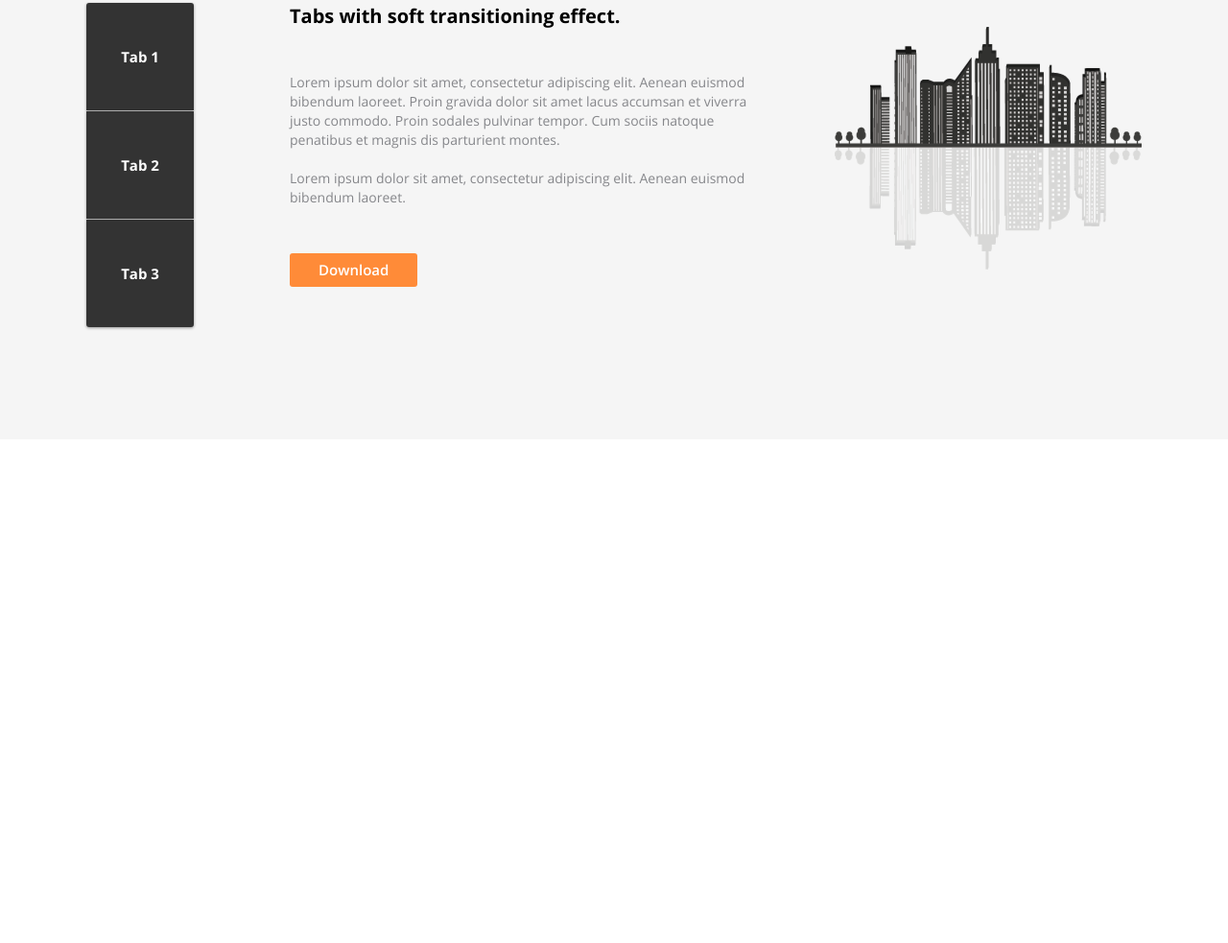
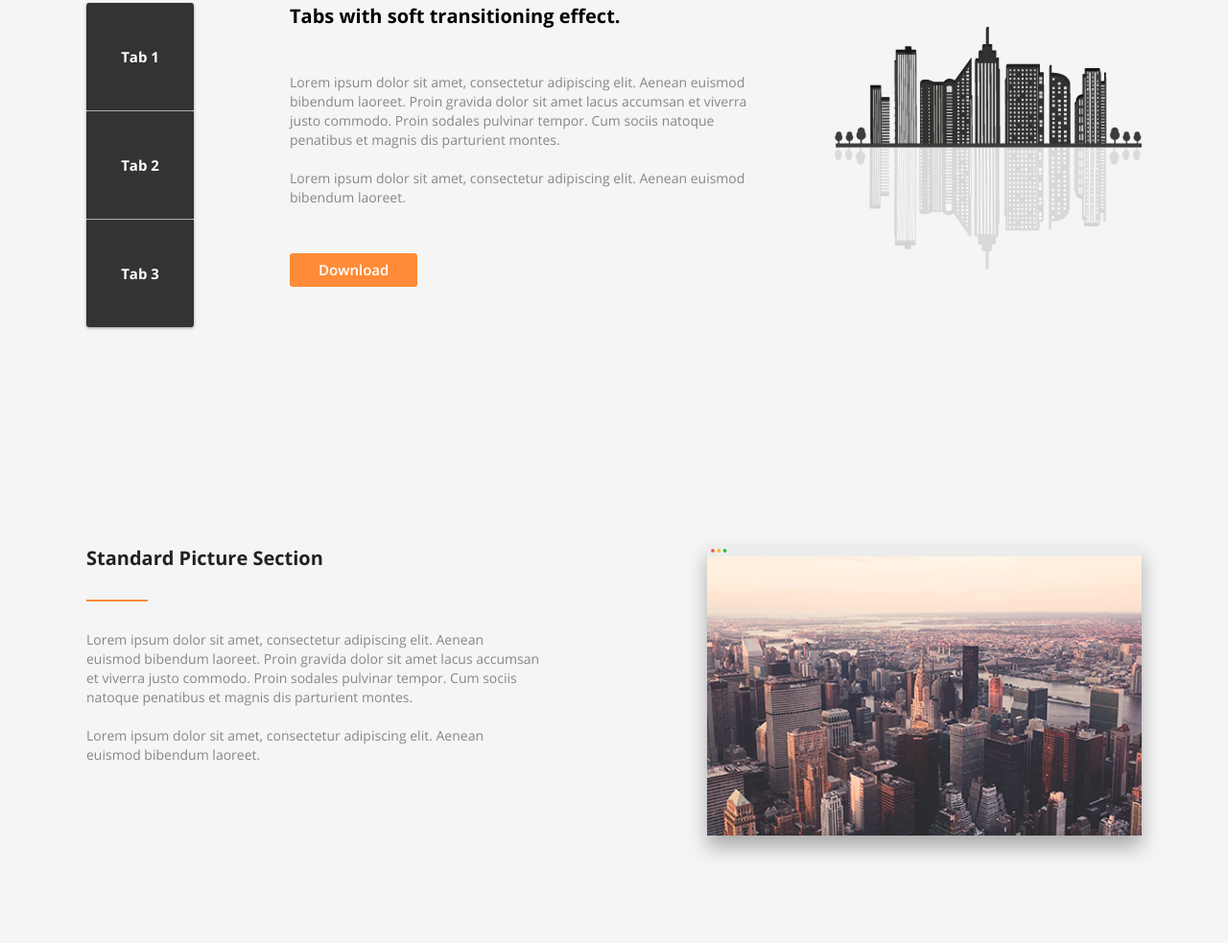
Before and after one commit to slobodansubotic/slobodan-axit-fe, a website: page index.html in a window 1280 px wide. Shown: the part 955-1938 px from the top of the page at 96% size. Before the commit the page ends 1413 px from the top, so only its background shows below. Drawn offline with Linux system fonts and the light colour scheme.

Commit message:
Standard picture section done.

```diff
--- a/index.html
+++ b/index.html
@@ -151,6 +151,28 @@
         </div>
       </div>
     </section>
+
+    <section class="c-standard-picture">
+      <div class="container">
+        <div class="c-standard-picture__text">
+          <h2>Standard Picture Section</h2>
+
+          <div class="u-divider u-divider--orange"></div>
+
+          <p>
+            Lorem ipsum dolor sit amet, consectetur adipiscing elit. Aenean euismod bibendum laoreet. Proin gravida dolor sit amet lacus accumsan et viverra justo commodo. Proin sodales pulvinar tempor. Cum sociis natoque penatibus et magnis dis parturient montes.
+          </p>
+
+          <p>
+            Lorem ipsum dolor sit amet, consectetur adipiscing elit. Aenean euismod bibendum laoreet.
+          </p>
+        </div>
+
+        <div class="c-standard-picture__image">
+          <img src="assets/images/panorama-2-no-shadow.png" alt="panorama">
+        </div>
+      </div>
+    </section>
   </main>
 </body>
 </html>
--- a/sass/components/tabs-with-effect/_c-tabs-with-effect.scss
+++ b/sass/components/standard-picture/_c-standard-picture.scss
@@ -1,29 +1,27 @@
-.c-tabs-with-effect {
+.c-standard-picture {
   background-color: $color-grey-1;
-  display: flex;
+  display: grid;
 
   @include mq($laptop, min) {
-    min-height: 59.5rem;
+    min-height: 52.5rem;
   }
 
   .container {
     display: grid;
-    grid-template-columns: 1fr;
-    gap: 3rem;
-    align-items: start;
     padding: 3rem;
 
     @include mq($tablet-landscape, min) {
+      grid-template-columns: 1fr 1fr;
       padding: 3rem 10%;
-      grid-template-columns: 11.2rem 40% auto;
-
+      gap: 3rem;
+      align-items: start;
     }
 
     @include mq($laptop, min) {
+      grid-template-columns: 47.3rem auto;
       padding: 0;
-      margin-top: 14rem;
-      grid-template-columns: 11.2rem 10rem 48rem auto;
       gap: 0;
+      margin-top: 11rem;
     }
   }
 }
--- /dev/null
+++ b/sass/components/standard-picture/_c-standard-picture__image.scss
@@ -0,0 +1,13 @@
+.c-standard-picture__image {
+  max-width: 45.3rem;
+  filter: drop-shadow(0 1.2rem 1rem rgba(0, 0, 0, 0.3));
+  justify-self: center;
+
+  @include mq($tablet-landscape, min) {
+    justify-self: end;
+  }
+
+  img {
+    width: 100%;
+  }
+}
--- /dev/null
+++ b/sass/components/standard-picture/_c-standard-picture__text.scss
@@ -0,0 +1,25 @@
+.c-standard-picture__text {
+  display: grid;
+  grid-template-columns: 1fr;
+  margin-bottom: 2rem;
+
+  h2 {
+    font-size: $font-xlg;
+    color: $color-grey-6;
+    font-weight: 700;
+    font-family: $font-paragraph;
+  }
+
+  p {
+    font-size: $font-xsm;
+    line-height: 20px;
+    color:$color-grey-4;
+    font-weight: 400;
+    font-family: $font-paragraph;
+    margin-bottom: 2rem;
+  }
+
+  .u-divider {
+    margin: 3rem 0;
+  }
+}
--- a/sass/main.scss
+++ b/sass/main.scss
@@ -32,3 +32,6 @@
 @import 'components/tabs-with-effect/c-tabs-with-effects__tab-group';
 @import 'components/tabs-with-effect/c-tabs-with-effect__text';
 @import 'components/tabs-with-effect/c-tabs-with-effect__illustration';
+@import 'components/standard-picture/c-standard-picture';
+@import 'components/standard-picture/c-standard-picture__image';
+@import 'components/standard-picture/c-standard-picture__text';
--- a/sass/partials/_utilities.scss
+++ b/sass/partials/_utilities.scss
@@ -1,6 +1,6 @@
 .u-divider {
   display: inline-block;
-  height: 0.1rem;
+  height: 0.2rem;
   width: 6.4rem;
 }
 
```
Also changed, not shown: assets/images/panorama-2-no-shadow.png (added), css/main.css.
